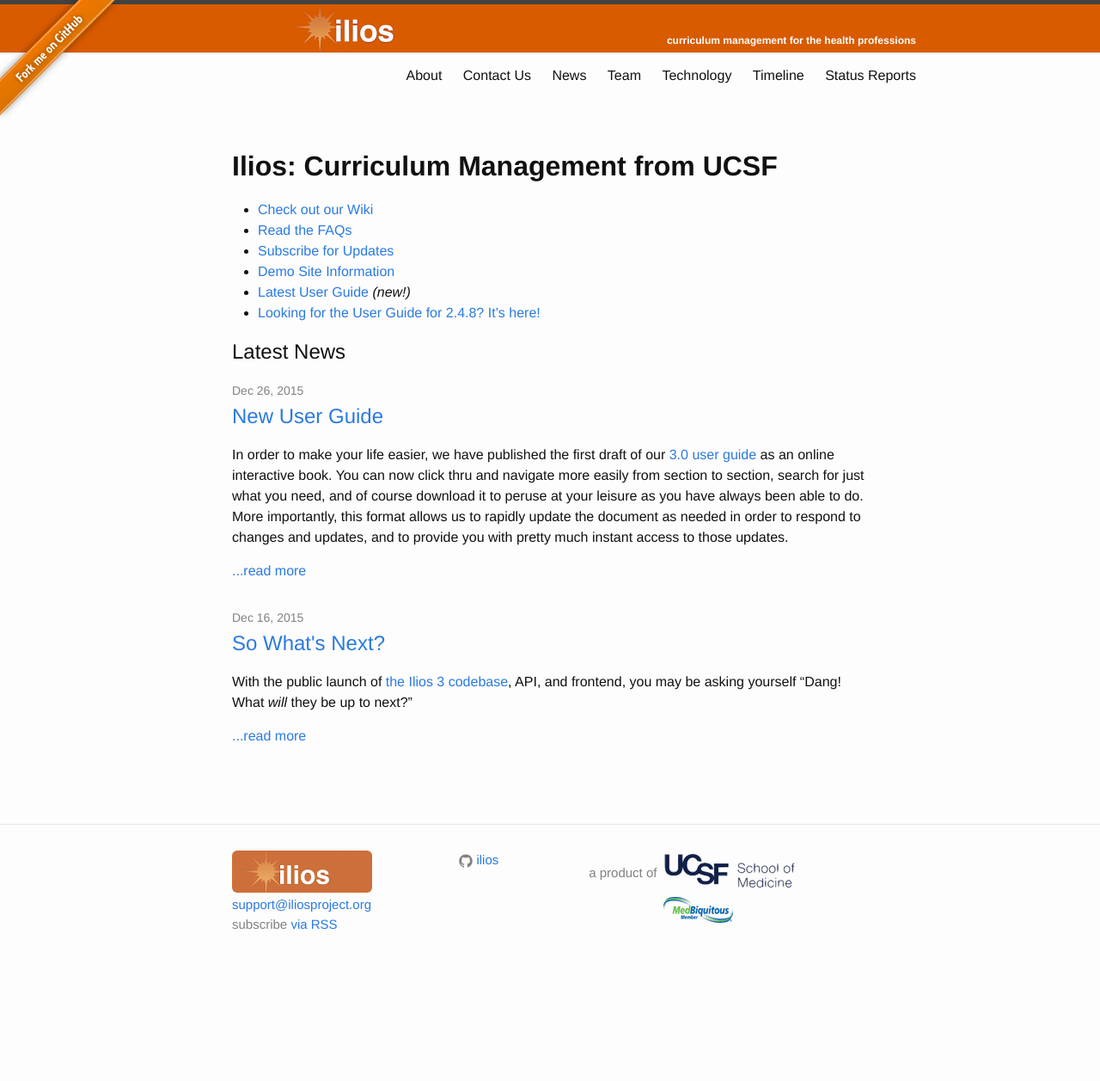
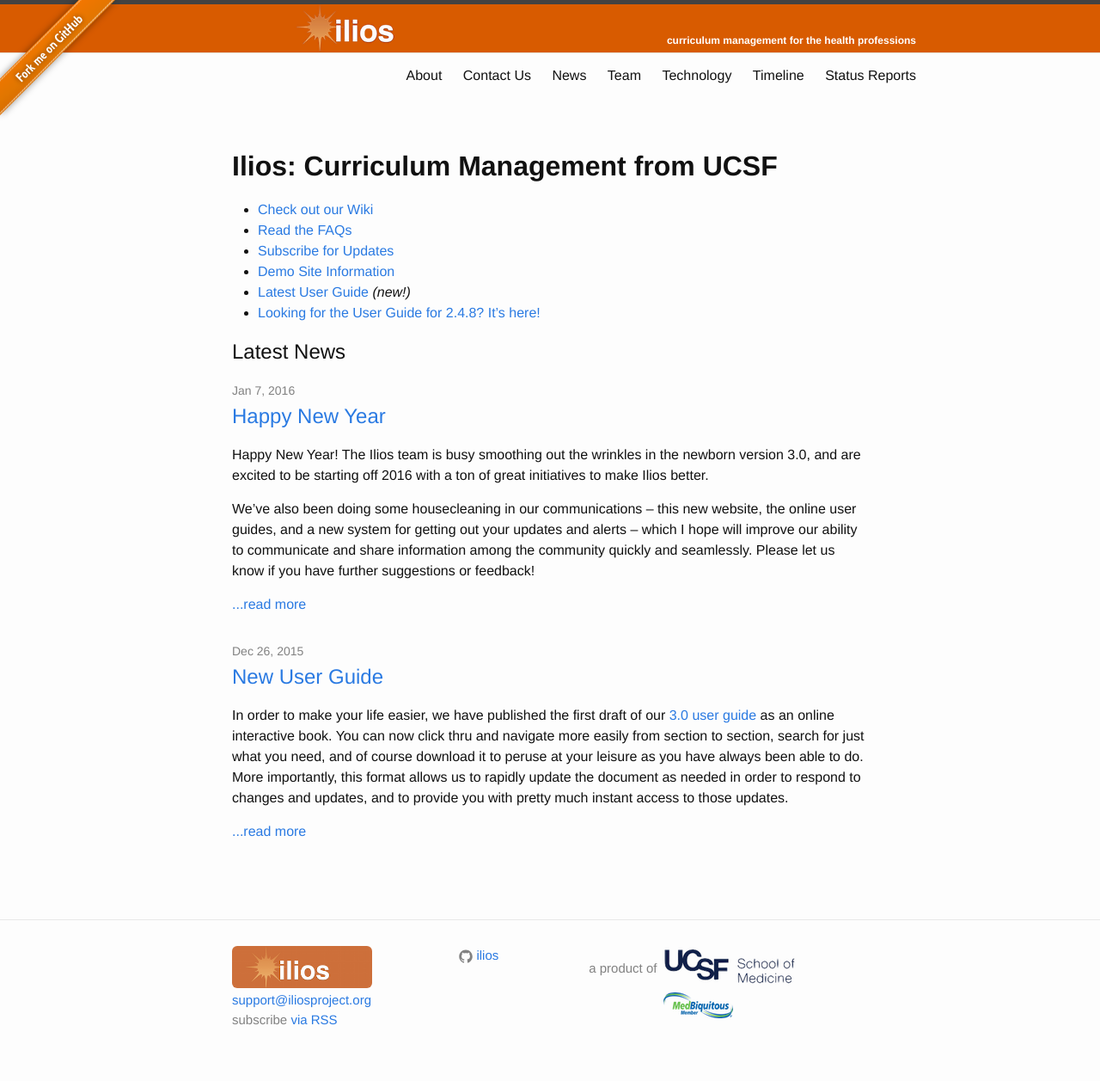
Before and after one commit to ilios/iliosproject.org, a Jekyll site: the page built from index.md, in a window 1280 px wide. Shown: the whole page at 86% size. Built offline with Jekyll 4.4.1, drawn with Linux system fonts in a browser that asks for light colours; before the commit the page ends 1146 px from its top, so only the background shows below that.

Commit message:
01.07.2016.update
added news post; modified status report link to point to new mail chimp
online archive.

```diff
--- a/_includes/header.html
+++ b/_includes/header.html
@@ -33,7 +33,7 @@
             {% endif %}
 
           {% endfor %}
-        <a class="page-link" href="https://www.dropbox.com/sh/iyeqb8c1tqu8akk/Fbu7TTfEgZ" target="_blank">Status&nbsp;Reports</a>
+        <a class="page-link" href="http://us3.campaign-archive1.com/?u=845c4ebabb5b5ae7a6372c715&id=52ee9a1c47" target="_blank">Status&nbsp;Reports</a>
         <br clear=all>
 
       </div>
--- /dev/null
+++ b/_posts/2016-01-07-happy.newyear.markdown
@@ -0,0 +1,9 @@
+---
+layout: post
+title:  "Happy New Year"
+date:   2016-01-07 16:00:00
+categories: news
+---
+Happy New Year! The Ilios team is busy smoothing out the wrinkles in the newborn version 3.0, and are excited to be starting off 2016 with a ton of great initiatives to make Ilios better.
+
+We've also been doing some housecleaning in our communications -- this new website, the online user guides, and a new system for getting out your updates and alerts -- which I hope will improve our ability to communicate and share information among the community quickly and seamlessly. Please let us know if you have further suggestions or feedback!
```
